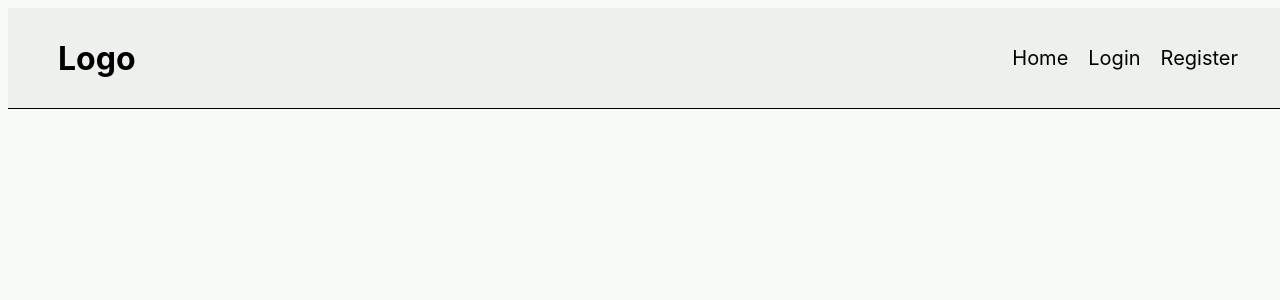
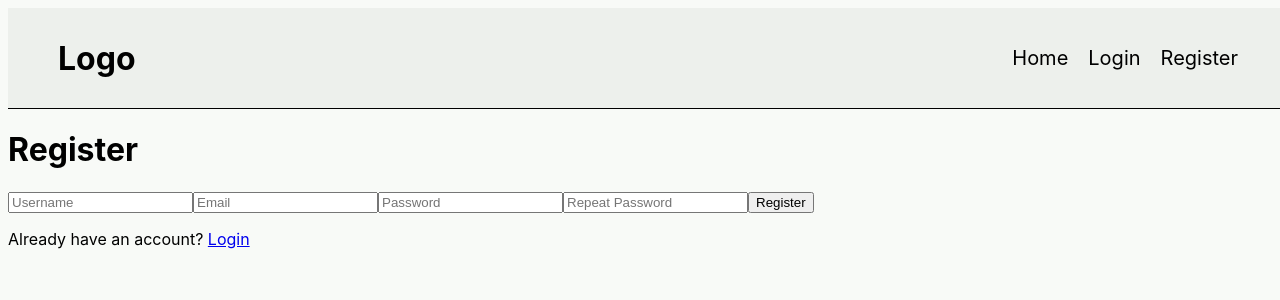
Before and after one commit to Cufe12345/ECM2434_, a React (Vite) app in the folder Frontend/ECM2434_Frontend/: page /register in a window 1280 px wide. Shown: the top 300 px of the page. Built offline with nearby package versions, Linux system fonts and the light colour scheme.

Commit message:
Register and Login components + styles + routes

```diff
--- a/Frontend/ECM2434_Frontend/src/App.jsx
+++ b/Frontend/ECM2434_Frontend/src/App.jsx
@@ -3,6 +3,8 @@ import "./App.css";
 import Navbar from "./components/Navbar";
 import { Route, Routes } from "react-router-dom";
 import Home from "./pages/Home";
+import Login from "./pages/Login";
+import Register from "./pages/Register";
 
 function App() {
   const [count, setCount] = useState(0);
@@ -14,6 +16,8 @@ function App() {
 
       <Routes>
         <Route path="/" element={<Home />} />
+        <Route path="/login" element={<Login />} />
+        <Route path="/register" element={<Register />} />
         {/* <Route path="/about" element={<About />} /> */}
       </Routes>
     </>
--- /dev/null
+++ b/Frontend/ECM2434_Frontend/src/pages/Login.jsx
@@ -0,0 +1,22 @@
+import { NavLink } from "react-router-dom";
+import "./AuthPages.css";
+
+const Login = () => {
+    return (<>
+        <div className="page">
+            <div className="containerBox">
+                <h1>Login</h1>
+                <form>
+                    <div className="fields">
+                        <input type="text" placeholder="Username" />
+                        <input type="password" placeholder="Password" />
+                        <button>Login</button>
+                        <p>Don't have an account? <span><NavLink to="/register">Register</NavLink></span></p>
+                    </div>
+                </form>
+            </div>
+        </div>
+    </>);
+}
+
+export default Login;
--- /dev/null
+++ b/Frontend/ECM2434_Frontend/src/pages/Register.jsx
@@ -0,0 +1,24 @@
+import { NavLink } from "react-router-dom";
+import "./AuthPages.css";
+
+const Register = () => {
+    return (<>
+        <div className="page">
+            <div className="containerBox">
+                <h1>Register</h1>
+                <form>
+                    <div className="fields">
+                        <input type="text" placeholder="Username" />
+                        <input type="text" placeholder="Email" />
+                        <input type="password" placeholder="Password" />
+                        <input type="password" placeholder="Repeat Password" />
+                        <button>Register</button>
+                        <p>Already have an account? <span><NavLink to="/login">Login</NavLink></span></p>
+                    </div>
+                </form>
+            </div>
+        </div>
+    </>);
+}
+
+export default Register;
--- /dev/null
+++ b/Frontend/ECM2434_Frontend/src/pages/authPages.css
@@ -0,0 +1,40 @@
+#root {
+    height: 100vh;
+}
+
+.banner {
+    background-color: #EDF0EC;
+    top: 0;
+    position: relative;
+    left: 0;
+    width: 100vw;
+    height: 100px;
+    color: black;
+    border-bottom: 1px solid #000000;
+}
+
+.banner h1 {
+    margin: 0;
+    padding: 0;
+}
+
+.navContainer {
+    display: flex;
+    align-items: center;
+    height: 100%;
+    justify-content: space-between;
+    padding: 0 50px;
+}
+
+.navLinks {
+    display: flex;
+    align-items: center;
+    gap: 20px;
+    justify-content: space-between;
+}
+
+.navLinks a {
+    font-size: 20px;
+    color: black;
+    text-decoration: none;
+}
```
